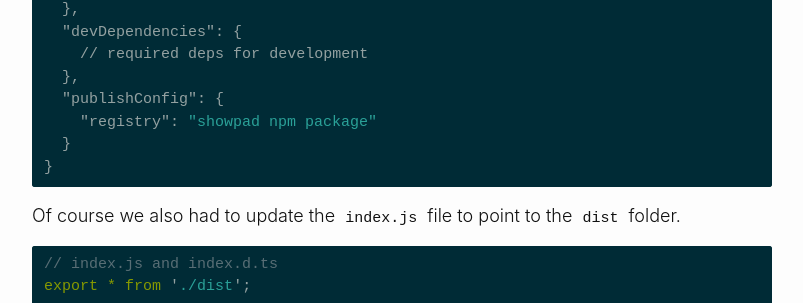
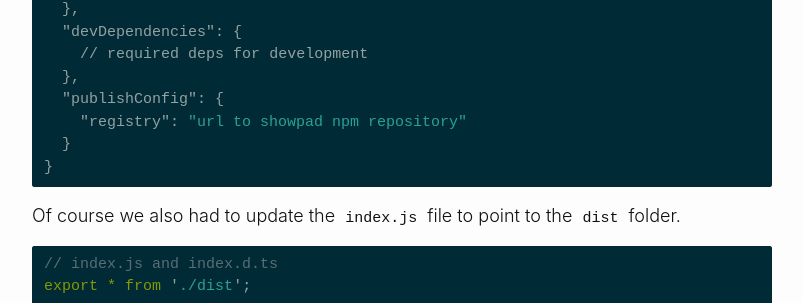
Before and after one commit to klaascuvelier/klaascuvelier.github.io, a Jekyll site: the page built from _posts/2018-03-15-lerna-with-build-step.md, in a window 1280 px wide and 900 px high, scrolled down 3362 px. Shown: the part 146-449 px from the top of the window, without its empty margins (238-1041 px from the left). Built offline with Jekyll 4.4.1, drawn with Linux system fonts in a browser that asks for light colours.

Commit message:
Update 2018-03-15-lerna-with-build-step.md
Fix registry info

````diff
--- a/_posts/2018-03-15-lerna-with-build-step.md
+++ b/_posts/2018-03-15-lerna-with-build-step.md
@@ -151,7 +151,7 @@ You can do this by specifying the `files` in the `package.json`. This is how a `
     // required deps for development
   },
   "publishConfig": {
-    "registry": "showpad npm package"
+    "registry": "url to showpad npm repository"
   }
 }
 ```
````
